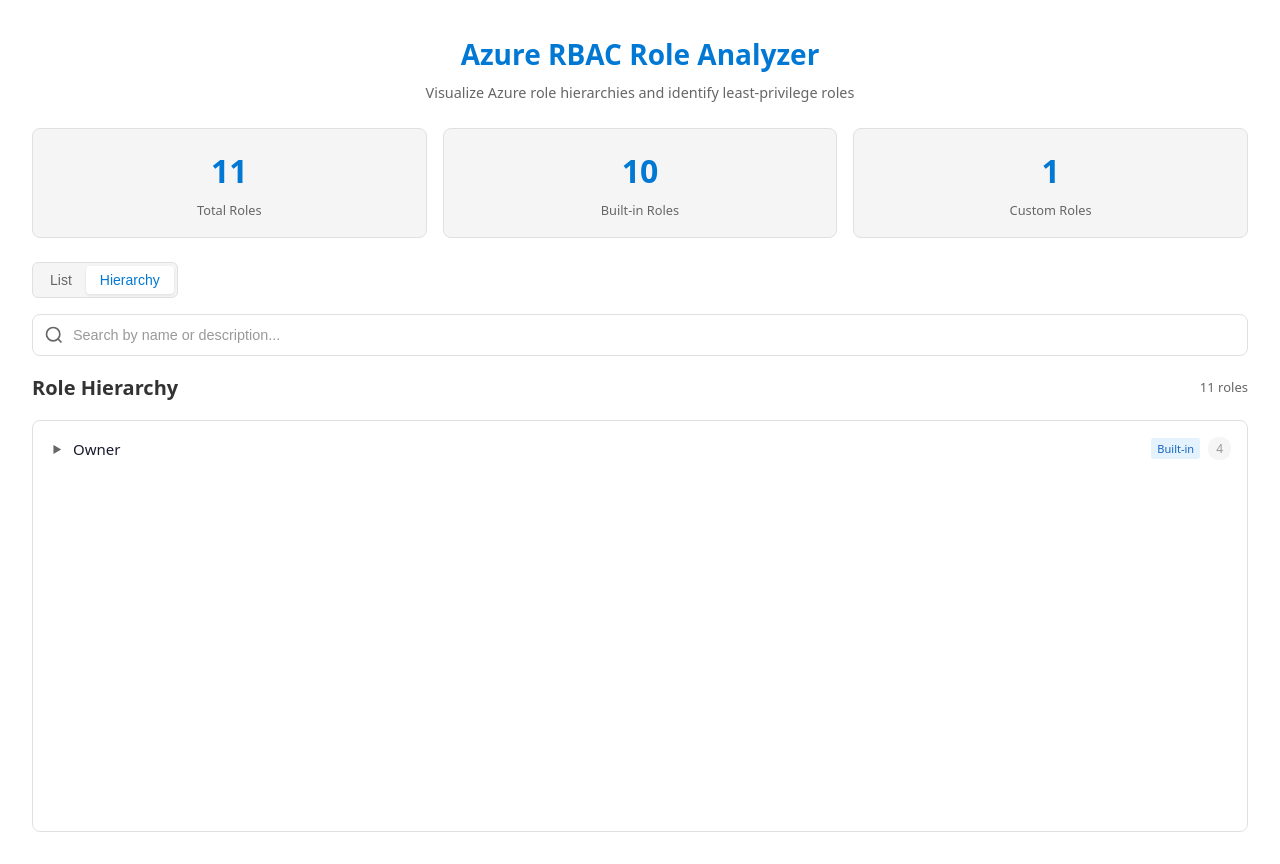
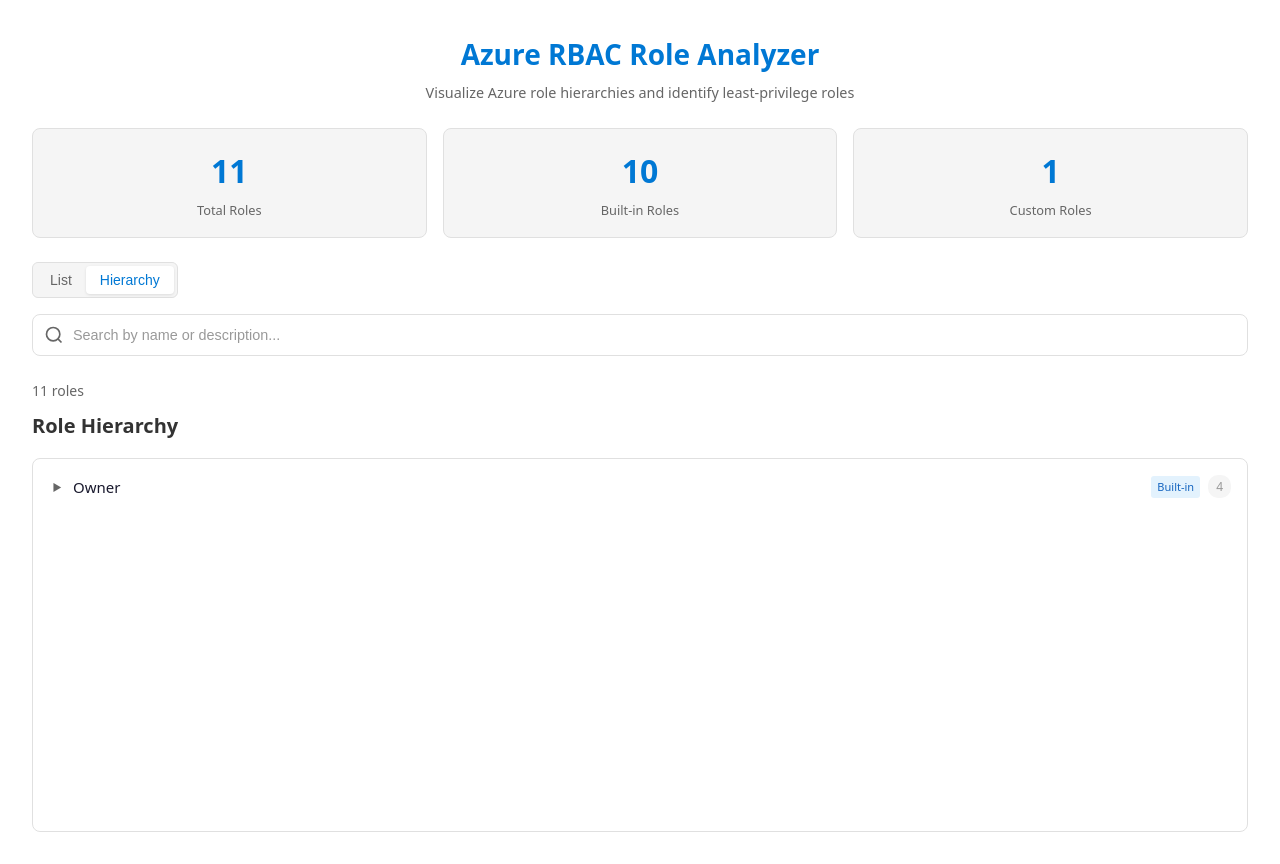
Before and after one commit to philomath213/azure-roles-analyzer, an Angular app: page / in a window 1280 px wide. Both pictures are taken after a click on the tab "Hierarchy". Built offline with nearby package versions, Linux system fonts and the light colour scheme.

Commit message:
fix: fix roles count

```diff
--- a/src/app/app.html
+++ b/src/app/app.html
@@ -53,11 +53,13 @@
           </div>
           <app-role-search />
         </div>
-        @if (hasSearchQuery()) {
-          <div class="search-results-count" aria-live="polite">
+        <div class="search-results-count" aria-live="polite">
+          @if (hasSearchQuery()) {
             <span>{{ filteredRoles().length }} of {{ roleCount() }} roles</span>
-          </div>
-        }
+          } @else {
+            <span>{{ roleCount() }} roles</span>
+          }
+        </div>
         @if (viewMode() === 'list') {
           <app-role-list
             [roles]="filteredRoles()"
--- a/src/app/components/hierarchy-tree/hierarchy-tree.component.css
+++ b/src/app/components/hierarchy-tree/hierarchy-tree.component.css
@@ -13,11 +13,6 @@
 }
 
 .tree-header {
-  display: flex;
-  align-items: center;
-  justify-content: space-between;
-  flex-wrap: wrap;
-  gap: 0.5rem;
   padding: 0 0 1rem;
   flex-shrink: 0;
 }
@@ -27,11 +22,6 @@
   font-weight: 600;
   margin: 0;
   color: #333;
-}
-
-.tree-info {
-  font-size: 0.8125rem;
-  color: #666;
 }
 
 .tree-container {
--- a/src/app/components/hierarchy-tree/hierarchy-tree.component.html
+++ b/src/app/components/hierarchy-tree/hierarchy-tree.component.html
@@ -1,9 +1,6 @@
 <section class="hierarchy-tree" aria-label="Role hierarchy tree">
   <div class="tree-header">
     <h2>Role Hierarchy</h2>
-    <div class="tree-info">
-      <span>{{ totalCount() }} roles</span>
-    </div>
   </div>
 
   @if (roots().length > 0) {
--- a/src/app/components/hierarchy-tree/hierarchy-tree.component.ts
+++ b/src/app/components/hierarchy-tree/hierarchy-tree.component.ts
@@ -3,7 +3,6 @@
   ChangeDetectionStrategy,
   input,
   output,
-  computed,
   signal,
 } from '@angular/core';
 import { NgTemplateOutlet } from '@angular/common';
@@ -29,9 +28,6 @@
 
   /** The currently selected role ID. */
   readonly selectedId = signal<string | null>(null);
-
-  /** Total number of roles across the full hierarchy (not just visible). */
-  readonly totalCount = computed(() => this.countNodes(this.roots()));
 
   /** True when the given node is expanded. */
   protected isExpanded(id: string): boolean {
@@ -68,11 +64,4 @@
     }
   }
 
-  private countNodes(nodes: HierarchyNode[]): number {
-    let count = nodes.length;
-    for (const node of nodes) {
-      count += this.countNodes(node.children);
-    }
-    return count;
-  }
 }
```
Also changed, not shown: 1 other file (tests, documents, lock files or other folders).
